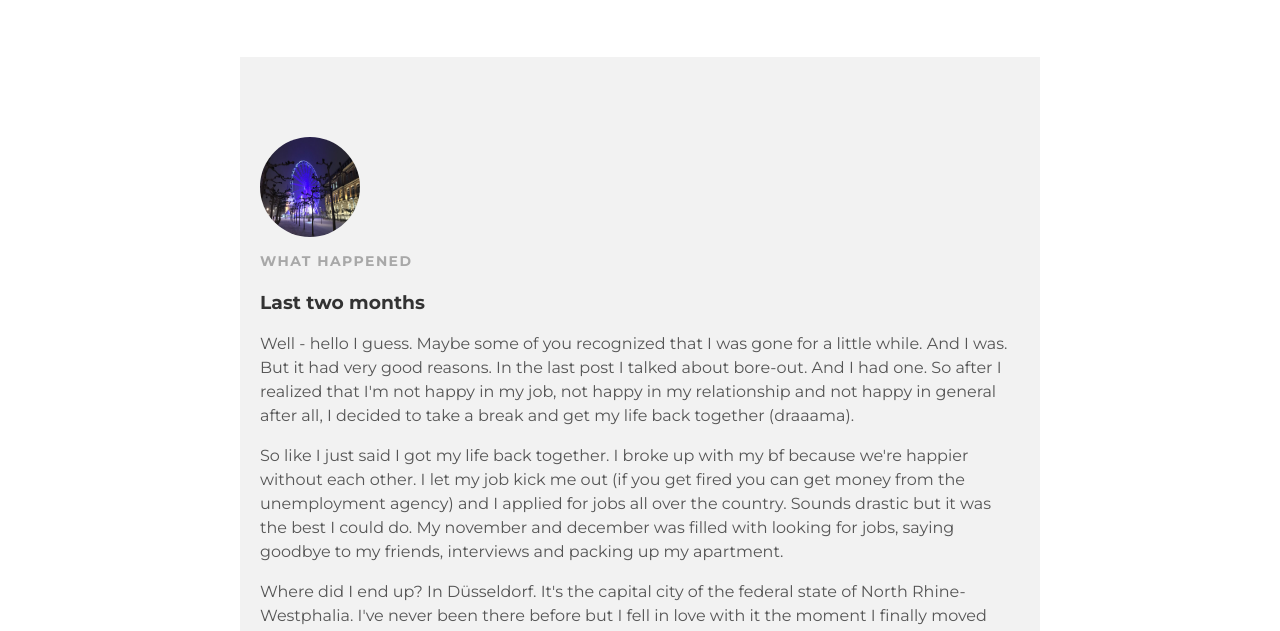
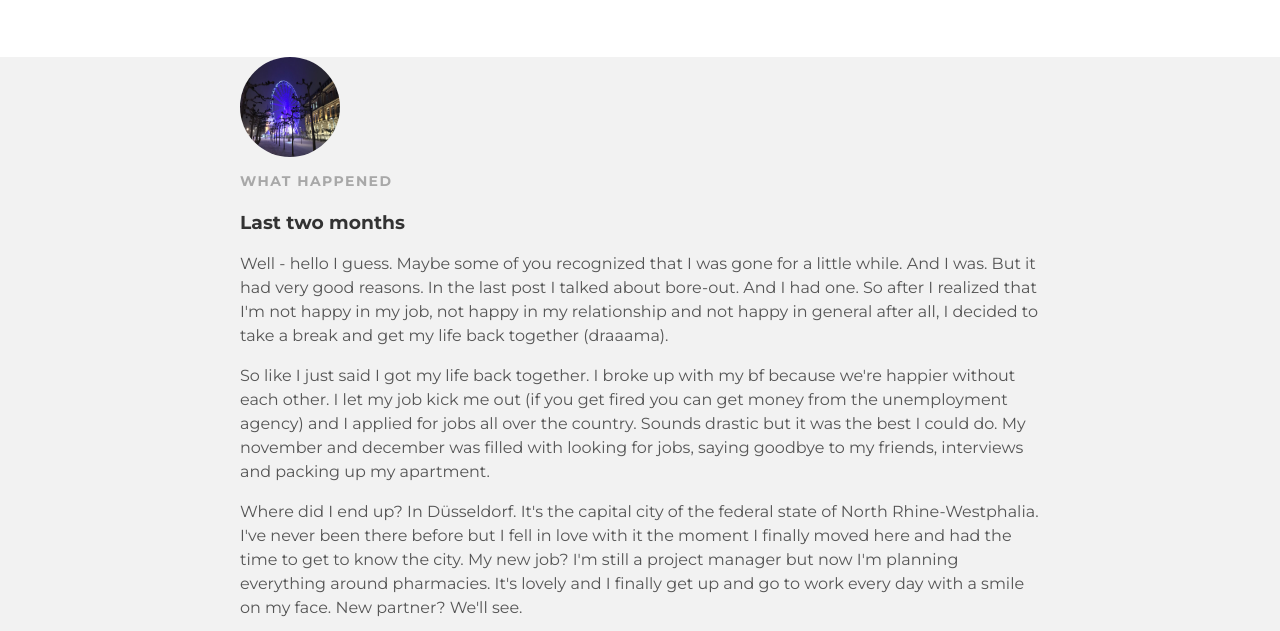
Before and after one commit to StephanieLips/StephanieLips.github.io, a plain HTML site: page index.html in a window 1280 px wide. Shown: the part 153-784 px from the top of the page. Drawn offline with Linux system fonts and the light colour scheme.

Commit message:
Update styles.css

```diff
--- a/styles.css
+++ b/styles.css
@@ -99,7 +99,6 @@ p {
 .post-author img, .about-author img {
   border-radius: 50%;
 }
-.content:nth-of-type(odd) {
+.post-container:nth-child(odd) {
   background-color: #f2f2f2;
-  padding: 20px;
 }
```
